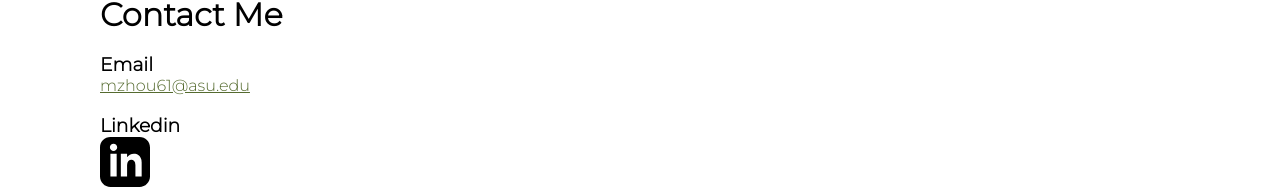
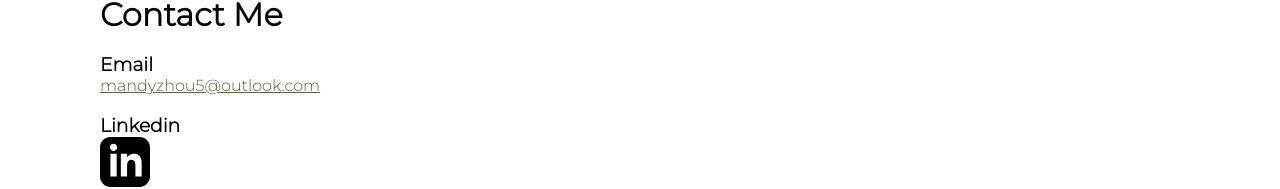
Before and after one commit to zhoumandy/portfolio-website, a plain HTML site: page index.html in a window 1280 px wide. Shown: the part 1112-1301 px from the top of the page. Drawn offline with Linux system fonts and the light colour scheme.

Commit message:
Update index.html

```diff
--- a/index.html
+++ b/index.html
@@ -58,7 +58,7 @@
                 <h1 id="contact">Contact Me</h1>
                 <br>
                 <h3>Email<br></h3>
-                <a class="email" href="mailto:MandyZhou5@outlook.com">mzhou61@asu.edu</a>
+                <a class="email" href="mailto:mandyzhou5@outlook.com">mandyzhou5@outlook.com</a>
                 <br><br>
                 <div class="media-logo-container">
                     <h3>Linkedin</h3>
```
